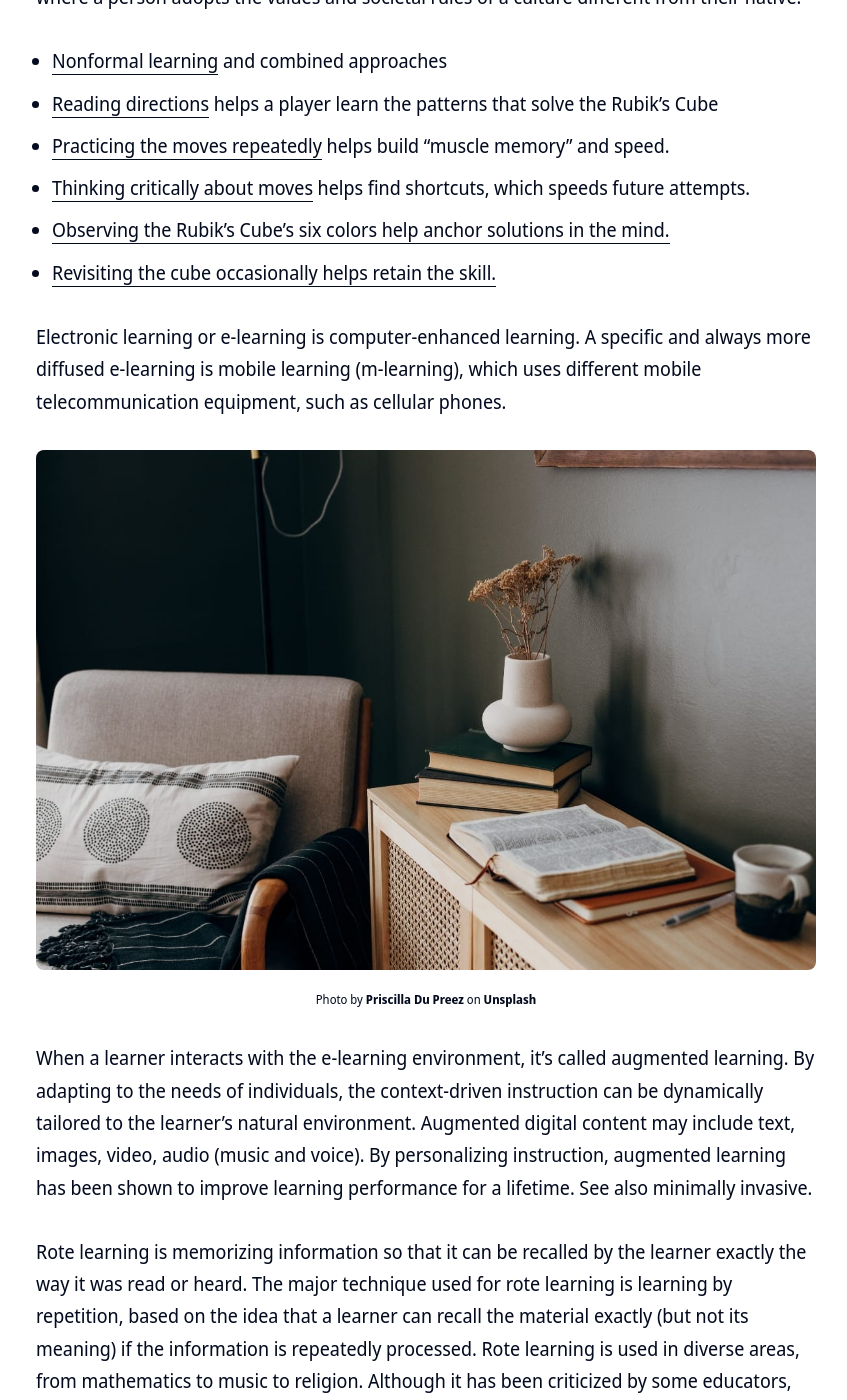
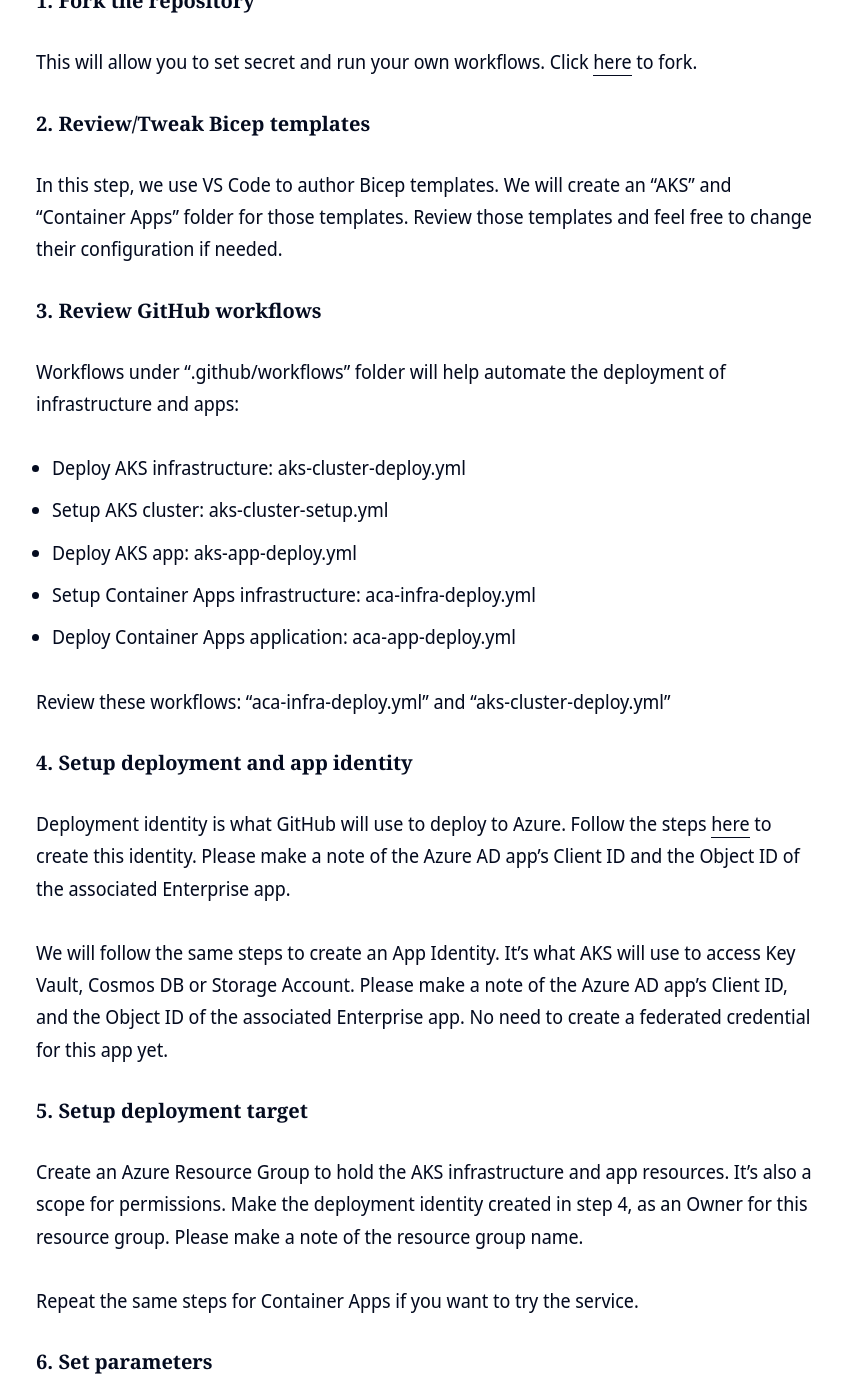
Before and after one commit to Bexprt/bexprt.github.io, a Jekyll site: the page built from _posts/2022-12-01-cn-azure-1.markdown, in a window 1280 px wide and 1400 px high, scrolled down 2167 px. Shown: the whole window, without its empty margins (214-1061 px from the left). Built offline with Jekyll 4.4.1, drawn with Linux system fonts in a browser that asks for light colours; nearby versions of some CDN libraries; some of the changed text lies outside the part shown.

Commit message:
added first batch

```diff
--- a/_posts/2022-12-01-cn-azure-1.markdown
+++ b/_posts/2022-12-01-cn-azure-1.markdown
@@ -8,61 +8,66 @@
 tags: [azure, cloud-native, infrastructure]
 tags_color: '#b25642'
 ---
-In operant conditioning, a reinforcement (by reward) or instead a punishment is given after a given behavior, changing the frequency and/or form of that behavior. Stimulus present when the behavior/consequence occurs come to control these behavior modifications.
+## GOAL 1: Build Scripted and Dynamic Infrastructure
+<br/>
 
-Observational learning is learning that occurs through observing the behavior of others. It is a form of social learning which takes various forms, based on various processes. In humans, this form of learning seems to not need reinforcement to occur, but instead, requires a social model such as a parent, sibling, friend, or teacher with surroundings.
+#### **A. GRASP THE GOAL:**
+Start with the below video:
+<a href="https://www.youtube.com/watch?v=0TlrXEC-Gjs" target="_blank"><img src="../images/infra-workflow.jpg" alt="Ep.1: Infrastructure" /></a>
 
-> The longer I live, the more I realize that I am never wrong about anything, and that all the pains I have so humbly taken to verify my notions have only wasted my time!
+#### **B. MAKE SURE YOU UNDERSTAND THESE CONCEPTS (STAY FOCUSED ON THE GOAL):**
+* [Infrastructure as Code](https://learn.microsoft.com/en-us/devops/deliver/what-is-infrastructure-as-code)
+* [Continuous Deployment](https://learn.microsoft.com/en-us/devops/deliver/what-is-continuous-delivery)
+* [Azure Resource Groups](https://learn.microsoft.com/en-us/azure/azure-resource-manager/management/manage-resource-groups-portal)
+* [Azure AD: Workload Identity Federation](https://learn.microsoft.com/en-us/azure/active-directory/develop/workload-identity-federation)
 
-Imprinting is a kind of learning occurring at a particular life stage that is rapid and apparently independent of the consequences of behavior. In filial imprinting, young animals, particularly birds, form an association with another individual or in some cases, an object, that they respond to as they would to a parent. In 1935, the Austrian Zoologist Konrad Lorenz discovered that certain birds follow and form a bond if the object makes sounds.
+#### **C. INSPECT FILES OR TRY IT YOURSELF (IF POSSIBLE):**
+#### 1. Fork the repository
+This will allow you to set secret and run your own workflows. Click [here](https://github.com/melzayet/azure-cn-depicted/fork) to fork.
 
-### Formal learning
+#### 2. Review/Tweak Bicep templates
+In this step, we use VS Code to author Bicep templates. We will create an "AKS" and "Container Apps" folder for those templates.
+Review those templates and feel free to change their configuration if needed.
 
-These five types of play are often intersecting. All types of play generate thinking and problem-solving skills in children. Children learn to think creatively when they learn through play. Specific activities involved in each type of play change over time as humans progress through the lifespan. Play as a form of learning, can occur solitarily, or involve interacting.
+#### 3. Review GitHub workflows
+Workflows under ".github/workflows" folder will help automate the deployment of infrastructure and apps:
 
-Enculturation is the process by which people learn values and behaviors that are appropriate or necessary in their surrounding culture. This is different from acculturation, where a person adopts the values and societal rules of a culture different from their native.
+- Deploy AKS infrastructure: aks-cluster-deploy.yml
+- Setup AKS cluster: aks-cluster-setup.yml
+- Deploy AKS app: aks-app-deploy.yml
+- Setup Container Apps infrastructure: aca-infra-deploy.yml
+- Deploy Container Apps application: aca-app-deploy.yml
 
-- [Nonformal learning](https://www.wikipedia.org) and combined approaches
-- [Reading directions](https://www.wikipedia.org) helps a player learn the patterns that solve the Rubik's Cube
-- [Practicing the moves repeatedly](https://www.wikipedia.org) helps build "muscle memory" and speed.
-- [Thinking critically about moves](https://www.wikipedia.org) helps find shortcuts, which speeds future attempts.
-- [Observing the Rubik's Cube's six colors help anchor solutions in the mind.](https://www.wikipedia.org)
-- [Revisiting the cube occasionally helps retain the skill.](https://www.wikipedia.org)
+Review these workflows: "aca-infra-deploy.yml" and "aks-cluster-deploy.yml"
 
-Electronic learning or e-learning is computer-enhanced learning. A specific and always more diffused e-learning is mobile learning (m-learning), which uses different mobile telecommunication equipment, such as cellular phones.
+#### 4. Setup deployment and app identity
+Deployment identity is what GitHub will use to deploy to Azure. Follow the steps [here](https://learn.microsoft.com/en-us/azure/active-directory/develop/workload-identity-federation-create-trust?pivots=identity-wif-apps-methods-azp#github-actions) to create this identity. Please make a note of the Azure AD app's Client ID and the Object ID of the associated Enterprise app.
 
-![Room]({{site.baseurl}}/images/30.jpg)
-*Photo by [Priscilla Du Preez](https://unsplash.com/photos/vZb2zeAhmAc) on [Unsplash](https://unsplash.com/)*
-
-When a learner interacts with the e-learning environment, it's called augmented learning. By adapting to the needs of individuals, the context-driven instruction can be dynamically tailored to the learner's natural environment. Augmented digital content may include text, images, video, audio (music and voice). By personalizing instruction, augmented learning has been shown to improve learning performance for a lifetime. See also minimally invasive.
-
-Rote learning is memorizing information so that it can be recalled by the learner exactly the way it was read or heard. The major technique used for rote learning is learning by repetition, based on the idea that a learner can recall the material exactly (but not its meaning) if the information is repeatedly processed. Rote learning is used in diverse areas, from mathematics to music to religion. Although it has been criticized by some educators, rote learning is a necessary precursor to meaningful learning.
-
-<div class="gallery-box">
-  <div class="gallery gallery--post">
-    <img src="/images/32.jpg" loading="lazy" alt="Mountains">
-    <img src="/images/33.jpg" loading="lazy" alt="Woman">
-    <img src="/images/34.jpg" loading="lazy" alt="Subway">
-    <img src="/images/35.jpg" loading="lazy" alt="City">
-  </div>
-  <em>Gallery / <a href="https://unsplash.com/" target="_blank">Unsplash</a></em>
-</div>
+We will follow the same steps to create an App Identity. It's what AKS will use to access Key Vault, Cosmos DB or Storage Account. Please make a note of the Azure AD app's Client ID, and the Object ID of the associated Enterprise app. No need to create a federated credential for this app yet.
 
 
-Nonformal learning is organized learning outside the formal learning system. For example, learning by coming together with people with similar interests and exchanging viewpoints, in clubs or in (international) youth organizations, workshops.
+#### 5. Setup deployment target
+Create an Azure Resource Group to hold the AKS infrastructure and app resources. It's also a scope for permissions. Make the deployment identity created in step 4, as an Owner for this resource group. Please make a note of the resource group name.
 
-Informal learning is less structured than "nonformal" one. It may occur through the experience of day-to-day situations (for example, one would learn to look ahead while walking because of the danger inherent in not paying attention to where one is going). It is learning from life, during a meal at the table with parents, play, exploring, etc.
+Repeat the same steps for Container Apps if you want to try the service.
 
-> Sing like no one’s listening, love like you’ve never been hurt, dance like nobody’s watching, and live like it’s heaven on earth.
+#### 6. Set parameters
+Set the following GitHub secrets using the steps [here](https://docs.github.com/en/actions/security-guides/encrypted-secrets#creating-encrypted-secrets-for-a-repository):
 
-The educational system may use a combination of formal, informal, and nonformal learning methods. The UN and EU recognize these different forms of learning (cf. links below). In some schools, students can get points that count in the formal-learning systems if they get work done in informal-learning circuits. They may be given time to assist international youth workshops and training courses, on the condition they prepare, contribute, share, and can prove this offered valuable new insight, helped to acquire new skills, a place to experience.
+- AKS_ADMIN_GROUP_ID: ID of an Azure AD Group that can access and administrate the AKS cluster if needed
+- AKS_RG: The resource group name for AKS noted in step 5
+- APP_IDENTITY_CLIENT_ID: The Client ID for App Identity created in step 4.
+- APP_IDENTITY_PRINCIPAL_ID: The Object ID for App Identity's Enterprise App in Azure AD
+- DEPLOY_IDENTITY_CLIENT_ID: The Client ID for Deploy Identity created in step 4.
+- DEPLOY_IDENTITY_PRINCIPAL_ID: The Object ID for Deploy Identity's Enterprise App in Azure AD
+- SUBSCRIPTION_ID: The Subscription ID to deploy infrastructure and where resource group(s) were created
+- TENANT_ID: Azure AD Tenant ID
+- ACA_RG: The resource group name for Container Apps noted in step 5
+- ACA_ENV_NAME: A name for Container Apps environment
+- APP_DNS_NAME:  DNS prefix to use for deploying apps later. This needs to be a unique name and DNS friendly
 
-### Internal factors
+#### 7. Run the first deployment
+Either by commiting changes to GitHub or running workflows [directly](https://docs.github.com/en/actions/managing-workflow-runs/manually-running-a-workflow), we can deploy our infrasructure resources
 
-Play, as it pertains to humans as a form of learning is central to a child's learning and development. Through play, children learn social skills such as sharing and collaboration. Children develop emotional skills such as learning to deal with the emotion of anger, through play activities. As a form of learning, play also facilitates the development of thinking and language skills in children.
-
-<p><iframe src="https://player.vimeo.com/video/148003889?h=d36b8b4cbb" loading="lazy" width="640" height="360" frameborder="0" allowfullscreen></iframe></p>
-
-Transfer of learning is the application of skill, knowledge or understanding to resolve a novel problem or situation that happens when certain conditions are fulfilled. Research indicates that learning transfer is infrequent; most common when "... cued, primed, and guided..." and has sought to clarify what it is, and how it might be promoted through.
-
-In incidental teaching learning is not planned by the instructor or the student, it occurs as a byproduct of another activity — an experience, observation, self-reflection, interaction, unique event, or common routine task. This learning happens in addition to or apart from the instructor's plans and the student's expectations. An example of incidental teaching.
+- AKS workflow name: 'Trigger auto deployment for AKS cluster deployment'
+- Container Apps workflow name: 'Trigger auto deployment for Azure Container Apps'
```
Also changed, not shown: _authors/01-cn-azure.md (+1 -1 lines), _authors/02-cn-aws.md (+1 -1 lines), _authors/03-aws-azure-primer.md (+1 -1 lines), images/aks-app-workflow.png (added), images/horizontal-logo-monochromatic-white.jpeg (added), images/infra-implementation.jpg (added), images/infra-workflow.jpg (added).
